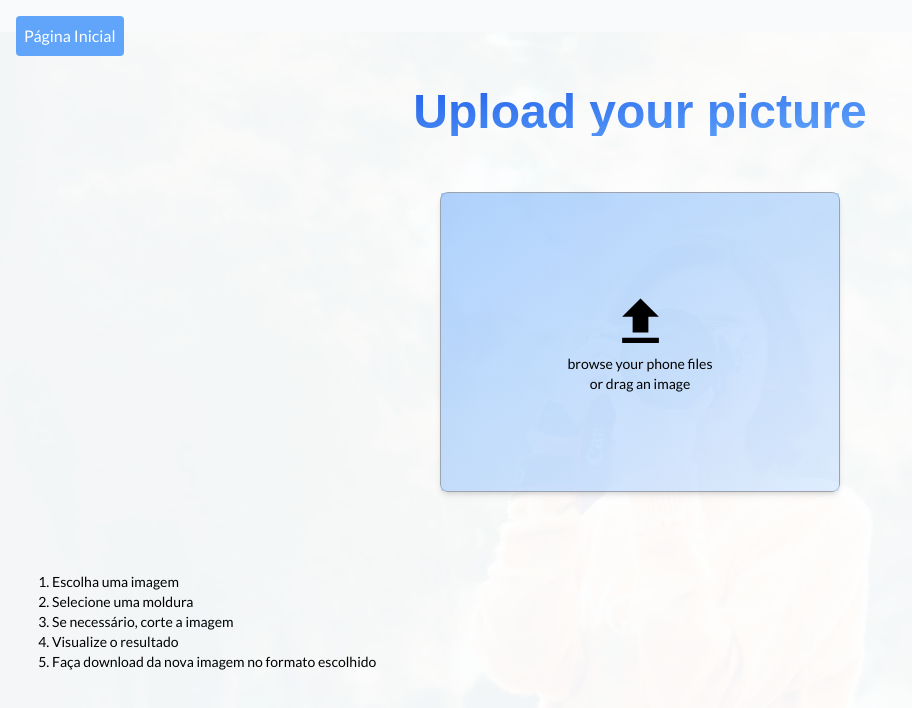
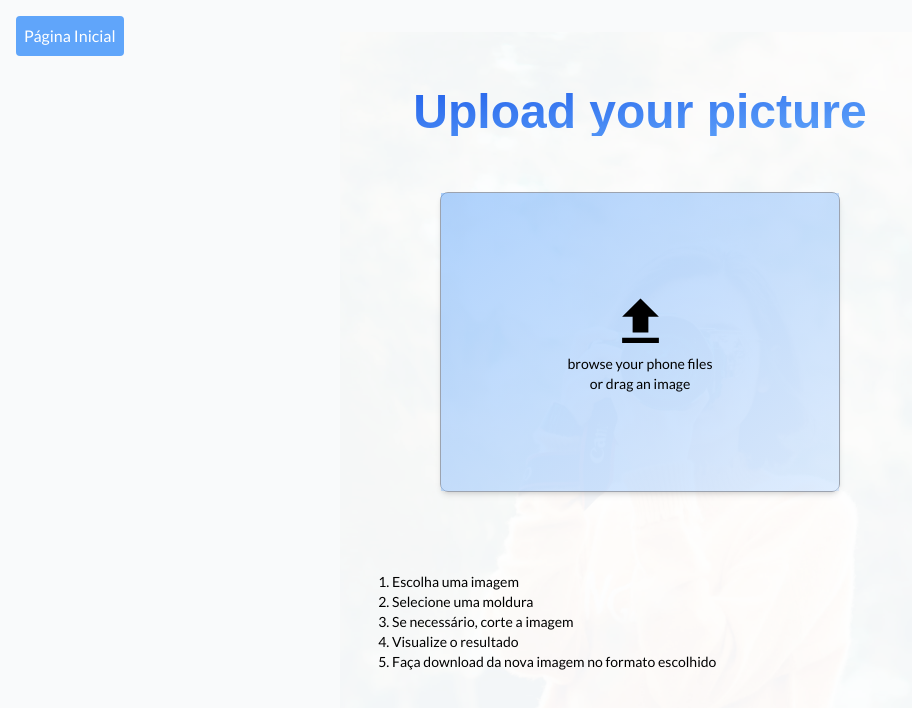
Before and after one commit to joelsantosjunior/Image-framer, a React (Vite) app: page / in a window 1280 px wide. Shown: the top 708 px of the page, without its empty margins (0-912 px from the left). Built offline with nearby package versions, Linux system fonts and the light colour scheme; a web font is replaced by a local one.

Commit message:
update page size

```diff
--- a/src/App.css
+++ b/src/App.css
@@ -32,9 +32,11 @@
   .page {
     @apply flex flex-col items-center justify-start;
     @apply min-h-screen;
-    @apply min-w-full;
     @apply bg-gray-50;
     @apply px-10;
+
+    max-width: min(600px, 100%);
+    margin: auto;
   }
 
   .page > h1 {
```
